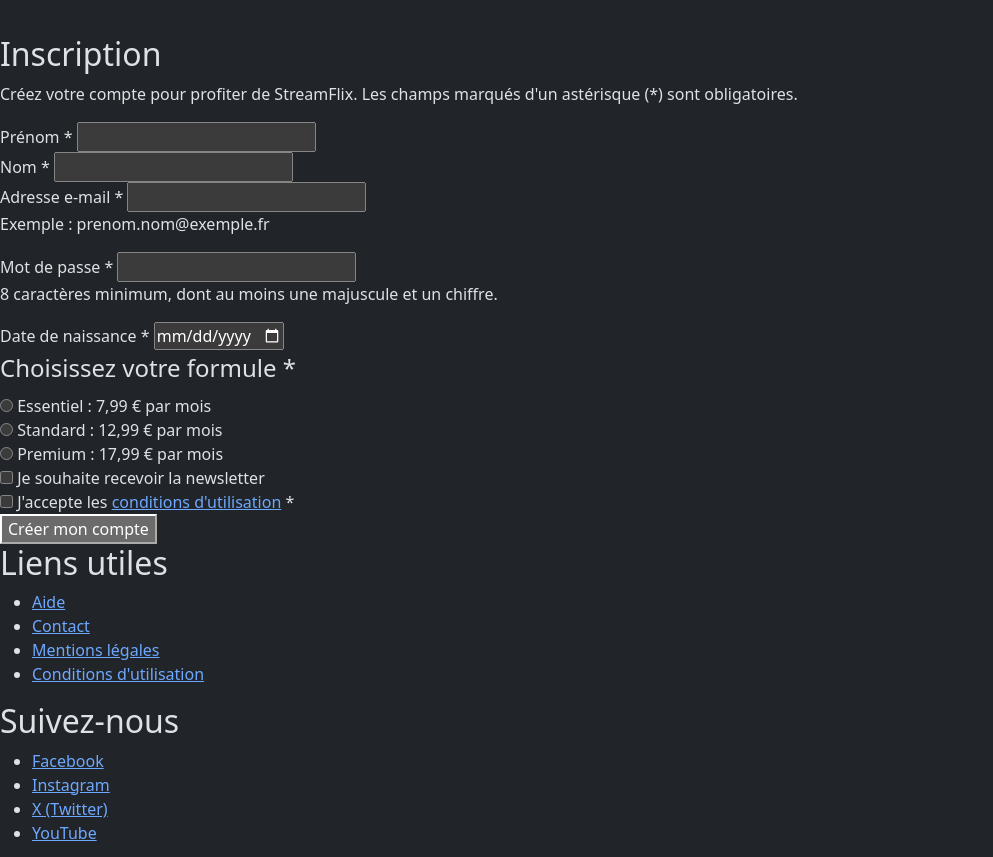
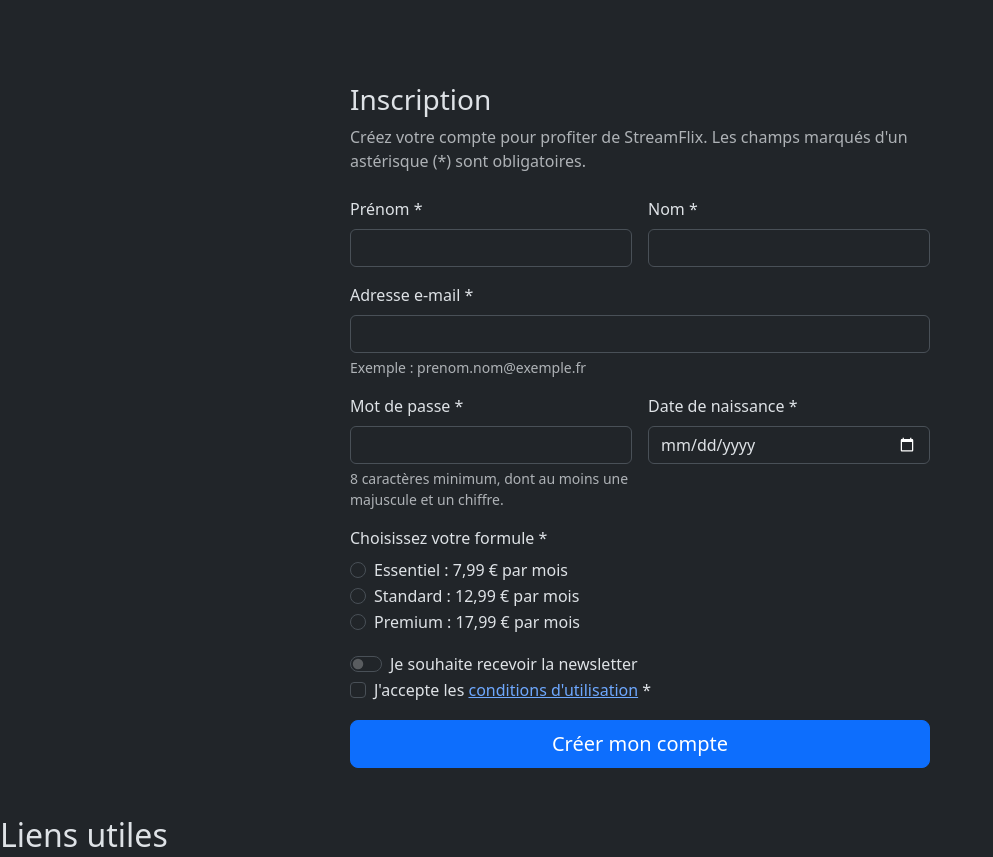
Before and after one commit to Zegthor67/fil-rouge-project, a website: page streamflix/index.html in a window 1280 px wide. Shown: the part 2020-2877 px from the top of the page, without its empty margins (0-993 px from the left). Drawn offline with nearby package versions, Linux system fonts and the light colour scheme.

Commit message:
formulaire d'inscription avec les classes bootstrap

```diff
--- a/streamflix/index.html
+++ b/streamflix/index.html
@@ -305,66 +305,73 @@
       </ul>
     </section>
 
-    <section class="inscription" aria-labelledby="titre-inscription">
-      <h2 id="titre-inscription">Inscription</h2>
-      <p>Créez votre compte pour profiter de StreamFlix. Les champs marqués d'un astérisque (*) sont obligatoires.</p>
+    <section class="inscription container-fluid px-3 px-lg-5 py-5" aria-labelledby="titre-inscription">
+      <div class="row justify-content-center">
+        <div class="col-12 col-md-10 col-lg-8 col-xl-6">
+          <h2 id="titre-inscription" class="h3 mb-2">Inscription</h2>
+          <p class="text-body-secondary mb-4">Créez votre compte pour profiter de StreamFlix. Les champs marqués d'un astérisque (*) sont obligatoires.</p>
 
-      <form action="inscription.html" method="post">
-        <div class="champ">
-          <label for="prenom">Prénom *</label>
-          <input type="text" id="prenom" name="prenom" autocomplete="given-name" minlength="2" maxlength="50" required>
+          <form class="row g-3" action="inscription.html" method="post">
+            <div class="col-md-6">
+              <label for="prenom" class="form-label">Prénom *</label>
+              <input type="text" class="form-control" id="prenom" name="prenom" autocomplete="given-name" minlength="2" maxlength="50" required>
             </div>
 
-        <div class="champ">
-          <label for="nom">Nom *</label>
-          <input type="text" id="nom" name="nom" autocomplete="family-name" minlength="2" maxlength="50" required>
+            <div class="col-md-6">
+              <label for="nom" class="form-label">Nom *</label>
+              <input type="text" class="form-control" id="nom" name="nom" autocomplete="family-name" minlength="2" maxlength="50" required>
             </div>
 
-        <div class="champ">
-          <label for="email">Adresse e-mail *</label>
-          <input type="email" id="email" name="email" autocomplete="email" aria-describedby="aide-email" required>
-          <p id="aide-email" class="aide">Exemple : prenom.nom@exemple.fr</p>
+            <div class="col-12">
+              <label for="email" class="form-label">Adresse e-mail *</label>
+              <input type="email" class="form-control" id="email" name="email" autocomplete="email" aria-describedby="aide-email" required>
+              <p id="aide-email" class="form-text mb-0">Exemple : prenom.nom@exemple.fr</p>
             </div>
 
-        <div class="champ">
-          <label for="mot-de-passe">Mot de passe *</label>
-          <input type="password" id="mot-de-passe" name="mot_de_passe" autocomplete="new-password" minlength="8" pattern="(?=.*[A-Z])(?=.*[0-9]).{8,}" aria-describedby="aide-mdp" required>
-          <p id="aide-mdp" class="aide">8 caractères minimum, dont au moins une majuscule et un chiffre.</p>
+            <div class="col-md-6">
+              <label for="mot-de-passe" class="form-label">Mot de passe *</label>
+              <input type="password" class="form-control" id="mot-de-passe" name="mot_de_passe" autocomplete="new-password" minlength="8" pattern="(?=.*[A-Z])(?=.*[0-9]).{8,}" aria-describedby="aide-mdp" required>
+              <p id="aide-mdp" class="form-text mb-0">8 caractères minimum, dont au moins une majuscule et un chiffre.</p>
             </div>
 
-        <div class="champ">
-          <label for="naissance">Date de naissance *</label>
-          <input type="date" id="naissance" name="naissance" autocomplete="bday" min="1900-01-01" max="2010-12-31" required>
+            <div class="col-md-6">
+              <label for="naissance" class="form-label">Date de naissance *</label>
+              <input type="date" class="form-control" id="naissance" name="naissance" autocomplete="bday" min="1900-01-01" max="2010-12-31" required>
             </div>
 
-        <fieldset>
-          <legend>Choisissez votre formule *</legend>
-          <div class="choix">
-            <input type="radio" id="formule-essentiel" name="formule" value="essentiel" required>
-            <label for="formule-essentiel">Essentiel : 7,99 € par mois</label>
+            <fieldset class="col-12">
+              <legend class="form-label fs-6">Choisissez votre formule *</legend>
+              <div class="form-check">
+                <input type="radio" class="form-check-input" id="formule-essentiel" name="formule" value="essentiel" required>
+                <label for="formule-essentiel" class="form-check-label">Essentiel : 7,99 € par mois</label>
               </div>
-          <div class="choix">
-            <input type="radio" id="formule-standard" name="formule" value="standard">
-            <label for="formule-standard">Standard : 12,99 € par mois</label>
+              <div class="form-check">
+                <input type="radio" class="form-check-input" id="formule-standard" name="formule" value="standard">
+                <label for="formule-standard" class="form-check-label">Standard : 12,99 € par mois</label>
               </div>
-          <div class="choix">
-            <input type="radio" id="formule-premium" name="formule" value="premium">
-            <label for="formule-premium">Premium : 17,99 € par mois</label>
+              <div class="form-check">
+                <input type="radio" class="form-check-input" id="formule-premium" name="formule" value="premium">
+                <label for="formule-premium" class="form-check-label">Premium : 17,99 € par mois</label>
               </div>
             </fieldset>
 
-        <div class="choix">
-          <input type="checkbox" id="newsletter" name="newsletter" value="oui">
-          <label for="newsletter">Je souhaite recevoir la newsletter</label>
+            <div class="col-12">
+              <div class="form-check form-switch">
+                <input type="checkbox" class="form-check-input" id="newsletter" name="newsletter" value="oui" role="switch">
+                <label for="newsletter" class="form-check-label">Je souhaite recevoir la newsletter</label>
+              </div>
+              <div class="form-check">
+                <input type="checkbox" class="form-check-input" id="cgu" name="cgu" value="accepte" required>
+                <label for="cgu" class="form-check-label">J'accepte les <a href="conditions.html">conditions d'utilisation</a> *</label>
+              </div>
             </div>
 
-        <div class="choix">
-          <input type="checkbox" id="cgu" name="cgu" value="accepte" required>
-          <label for="cgu">J'accepte les <a href="conditions.html">conditions d'utilisation</a> *</label>
+            <div class="col-12">
+              <button type="submit" class="btn btn-primary btn-lg w-100">Créer mon compte</button>
             </div>
-
-        <button type="submit" class="bouton">Créer mon compte</button>
           </form>
+        </div>
+      </div>
     </section>
   </main>
 
```
Lines whose indentation alone changed are shown as unchanged.
